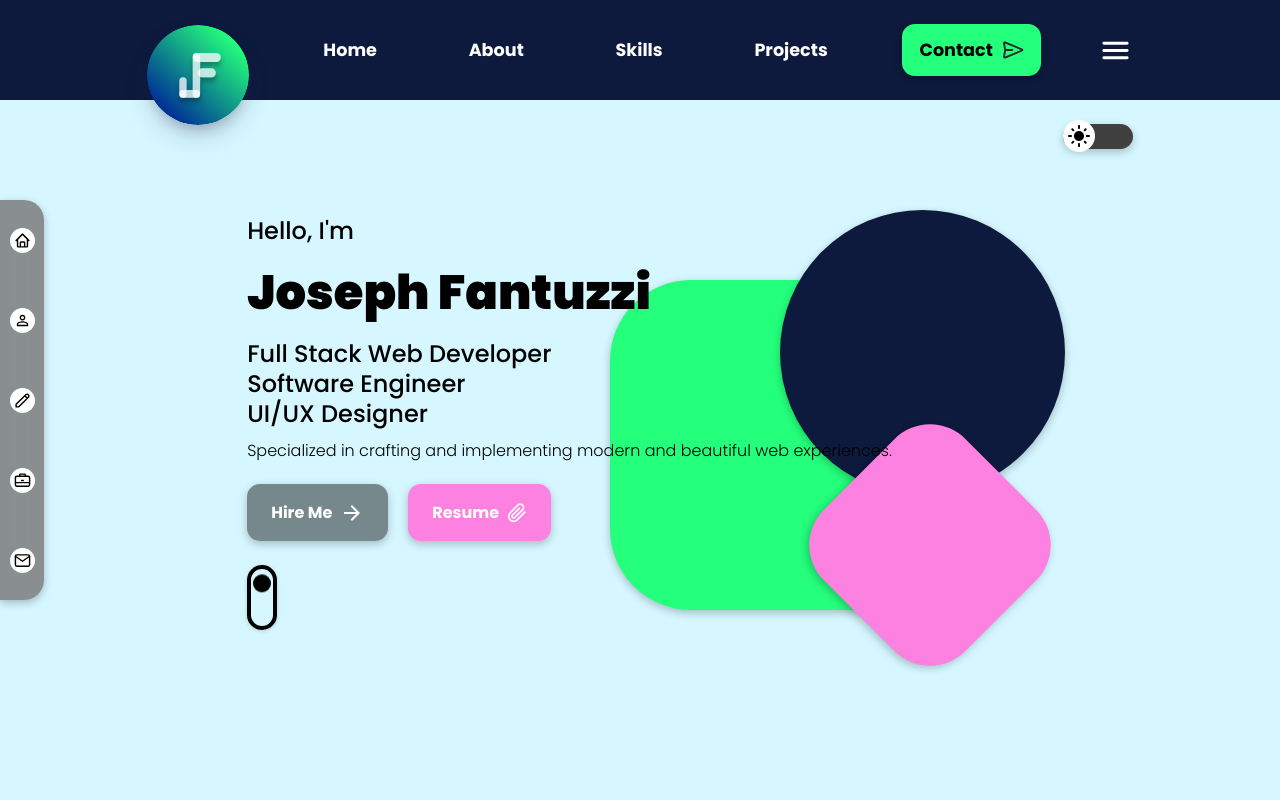
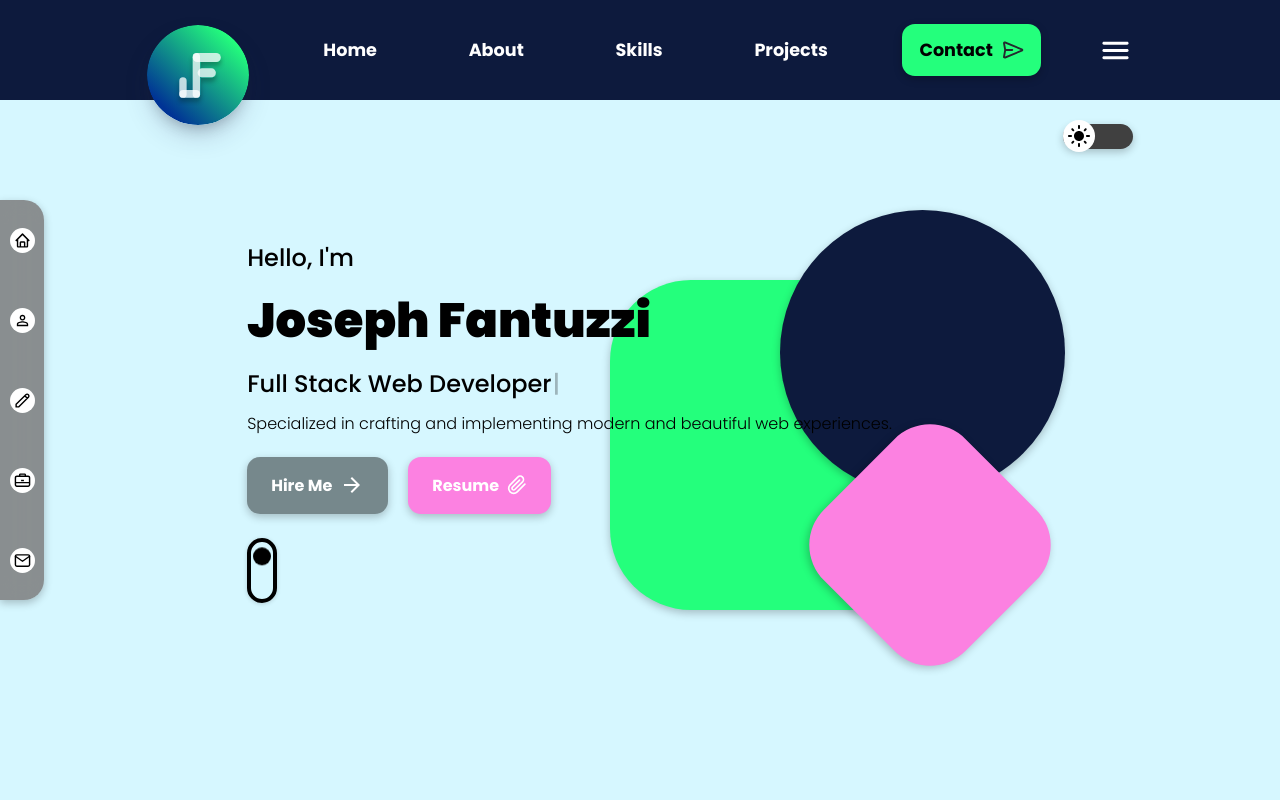
Before and after one commit to joseph-fantuzzi/portfolio-website, a Next.js app: page / in a window 1280 px wide. Shown: the top 800 px of the page. Built offline with nearby package versions, Linux system fonts and the light colour scheme.

Commit message:
added typewriter-effect package

```diff
--- a/components/Main.js
+++ b/components/Main.js
@@ -1,11 +1,13 @@
-import React, { useState, useEffect, useLayoutEffect } from "react";
+import React, { useState, useEffect } from "react";
 import Toggle from "./Toggle";
 import styles from "../styles/Main.module.css";
 import ArrowForwardIcon from "@mui/icons-material/ArrowForward";
 import { FiPaperclip } from "react-icons/fi";
+import Typewriter from "typewriter-effect";
 
 const Main = ({ dark, setDark }) => {
   const [toggleVisibility, setToggleVisibility] = useState(false);
+  const [displayTyping, setDisplayTyping] = useState(false);
 
   function checkMatch() {
     const x = window.matchMedia("(min-width: 800px)");
@@ -18,6 +20,9 @@ const Main = ({ dark, setDark }) => {
 
   useEffect(() => {
     checkMatch();
+    if (typeof window !== "undefined") {
+      setDisplayTyping(true);
+    }
   }, []);
 
   return (
@@ -30,9 +35,15 @@ const Main = ({ dark, setDark }) => {
           <p className={styles.hello}>Hello, I&apos;m</p>
           <h1 className={styles.name}>Joseph Fantuzzi</h1>
           <div className={styles.titlescontainer}>
-            <p className={styles.titles}>Full Stack Web Developer</p>
-            <p className={styles.titles}>Software Engineer</p>
-            <p className={styles.titles}>UI/UX Designer</p>
+            {displayTyping && (
+              <Typewriter
+                options={{
+                  strings: ["Full Stack Web Developer", "Software Engineer", "UI/UX Designer"],
+                  autoStart: true,
+                  loop: true,
+                }}
+              />
+            )}
           </div>
           <p className={styles.bio}>
             Specialized in crafting and implementing modern and beautiful web experiences.
--- a/components/Navbar.js
+++ b/components/Navbar.js
@@ -7,7 +7,7 @@ const Navbar = ({ setMobileNav }) => {
   const links = ["Home", "About", "Skills", "Projects", "Contact"];
 
   return (
-    <div className={styles.container}>
+    <div id="home" className={styles.container}>
       <div className={styles.navcontainer}>
         <Logo />
         {links.map((link) => {
--- a/package.json
+++ b/package.json
@@ -16,7 +16,8 @@
     "next": "12.1.6",
     "react": "18.1.0",
     "react-dom": "18.1.0",
-    "react-icons": "^4.4.0"
+    "react-icons": "^4.4.0",
+    "typewriter-effect": "^2.19.0"
   },
   "devDependencies": {
     "eslint": "8.17.0",
--- a/styles/Main.module.css
+++ b/styles/Main.module.css
@@ -44,9 +44,6 @@
 .titlescontainer {
   text-align: center;
   margin-bottom: 0.6rem;
-}
-
-.titles {
   font-size: 1.3em;
 }
 
@@ -222,9 +219,8 @@
     font-size: 3em;
   }
 
-  .titles {
+  .titlescontainer {
     font-size: 1.5em;
-    line-height: 30px;
   }
 
   .bio {
@@ -300,9 +296,8 @@
     font-size: 3.5em;
   }
 
-  .titles {
+  .titlescontainer {
     font-size: 2em;
-    line-height: 40px;
   }
 
   .bio {
```
Also changed, not shown: 1 other file (tests, documents, lock files or other folders).
